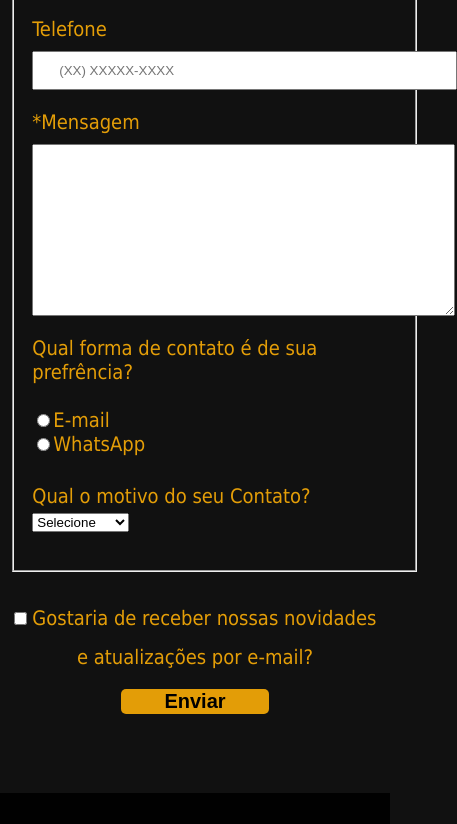
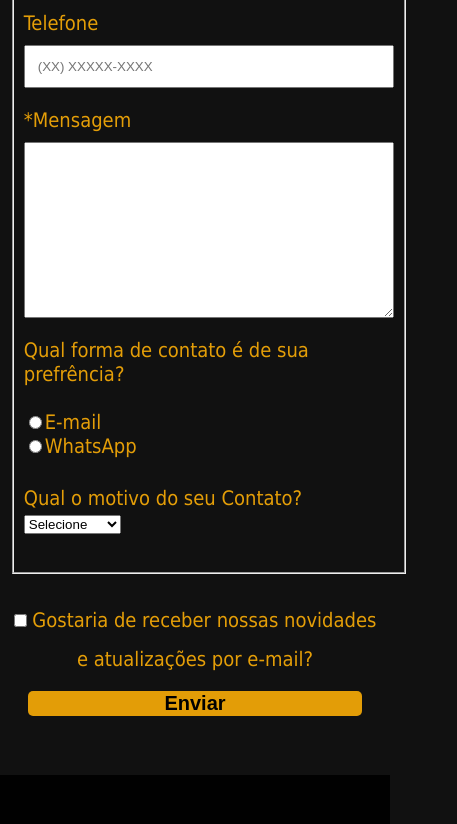
Before and after one commit to GabrielSantos2007/espaco_visual_masculino, a plain HTML site: page agendamento.html in a window 390 px wide. Shown: the part 1122-1946 px from the top of the page, 457 px wide, since content can reach past the window. Drawn offline with Linux system fonts and the light colour scheme.

Commit message:
Update barbearia.css

```diff
--- a/barbearia.css
+++ b/barbearia.css
@@ -593,3 +593,32 @@ fieldset {
         margin: 10px;
     }
 }
+
+@media (max-width: 768px) {
+    form {
+        width: 95%;
+        margin: 0 auto;
+    }
+
+    .input-padrao, textarea {
+        width: 100% !important;
+        padding: 12px;
+        box-sizing: border-box;
+    }
+
+    fieldset {
+        padding: 10px;
+        margin-right: 0;
+        width: 100%;
+    }
+
+    .enviar, .btextra {
+        width: 90% !important;
+        display: block;
+        margin: 20px auto;
+    }
+
+    .divRetorno p {
+        padding: 0 10px;
+    }
+}
```
